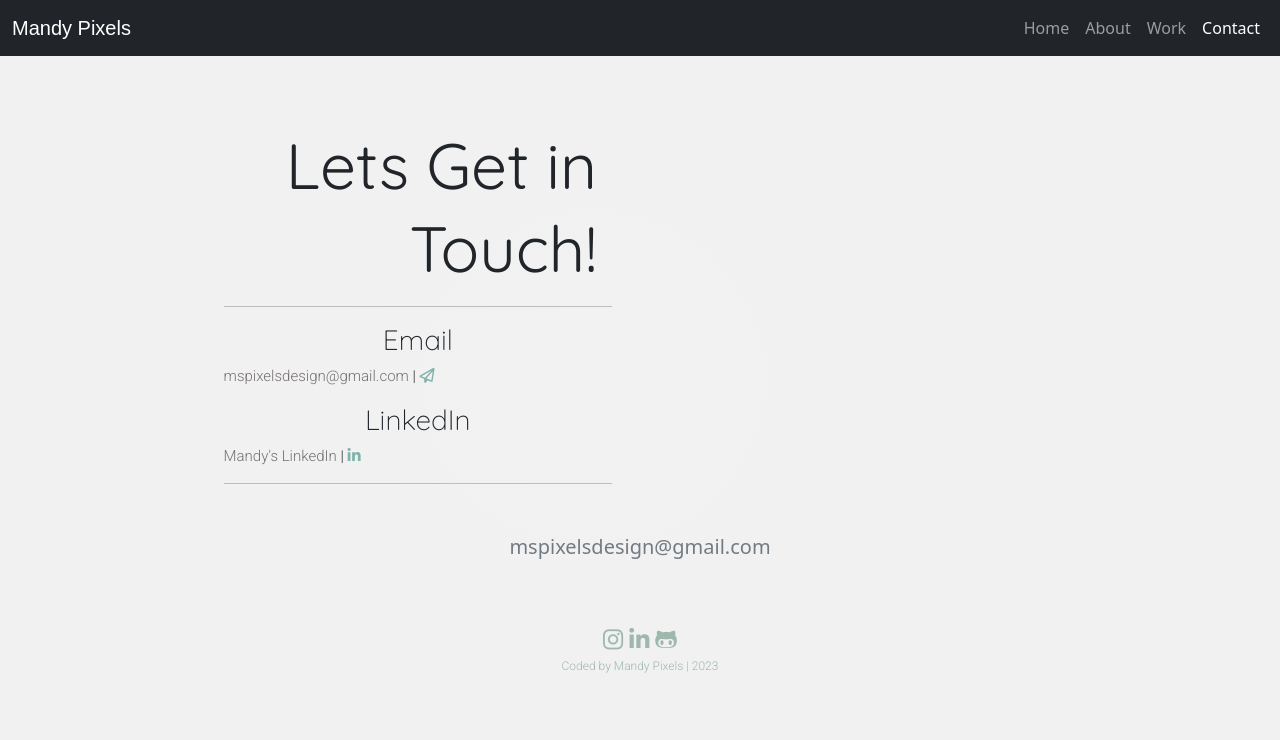
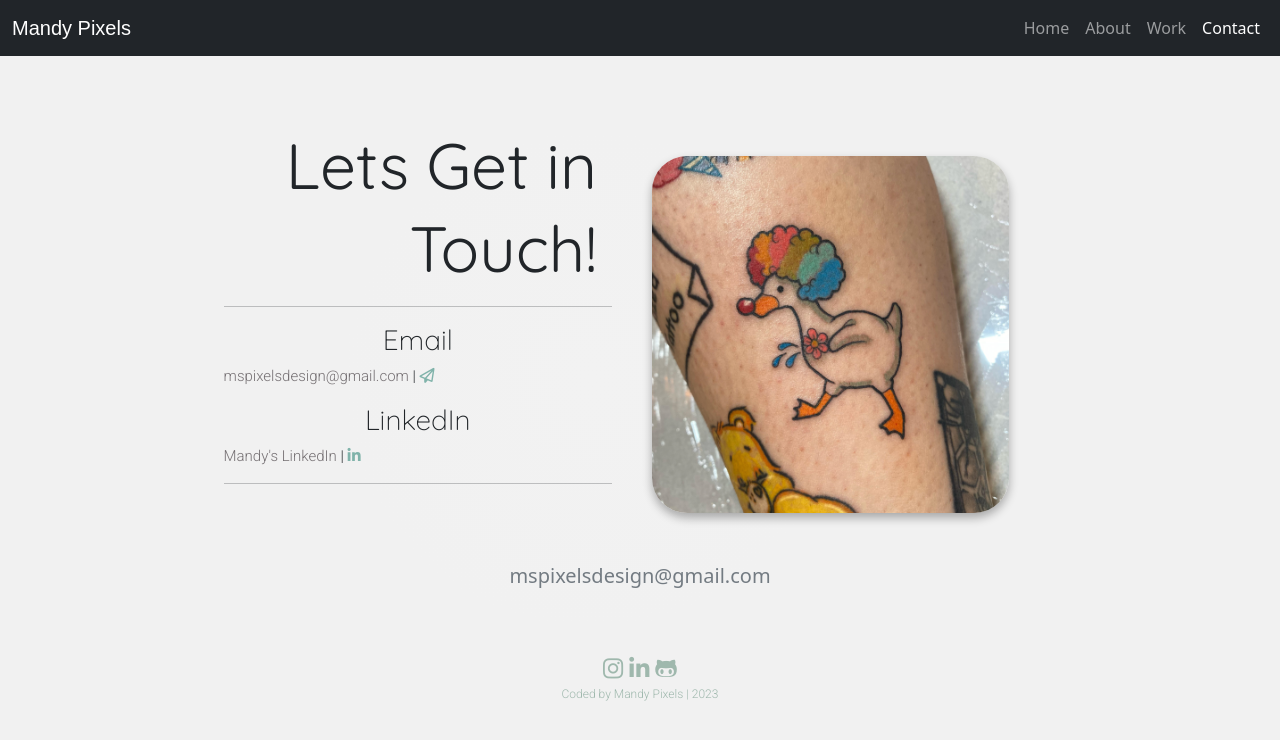
Before and after one commit to Pixules/miss-pixels-design, a plain HTML site: page contact.html in a window 1280 px wide. Drawn offline with nearby package versions, Linux system fonts and the light colour scheme; a web font is replaced by a local one.

Commit message:
updates to contact page
small styling adjustments img added

```diff
--- a/contact.html
+++ b/contact.html
@@ -56,10 +56,10 @@
     </nav>
     <div class="container">
       <div class="content-container">
-        <div class="row">
+        <div class="row mb-5">
           <div class="col-md-6">
             <div class="inner-content">
-                            <h1 class="mb-2">Lets Get in Touch!</h1>
+              <h1 class="mb-2">Lets Get in Touch!</h1>
               <hr />
               <h2 class="mb-2">Email</h2>
               <p class="mb-3">
@@ -75,13 +75,12 @@
         >Mandy's LinkedIn </a> | <i class="fa-brands fa-linkedin-in" style="color: #80b3aa;"></i></p>
               <hr />
           </div>
+          </div>
           <div class="col-md-6">
-            <img src=""
+            <img src="/images/neil.png"
             class="img-fluid d-md-block mt-5"/>
           </div>
-        </div>
-
-      </div>
+          </div>
 
       <div class="d-flex justify-content-center">
         <a
```
Also changed, not shown: about.html (+3 -1 lines), images/neil.png (added).
